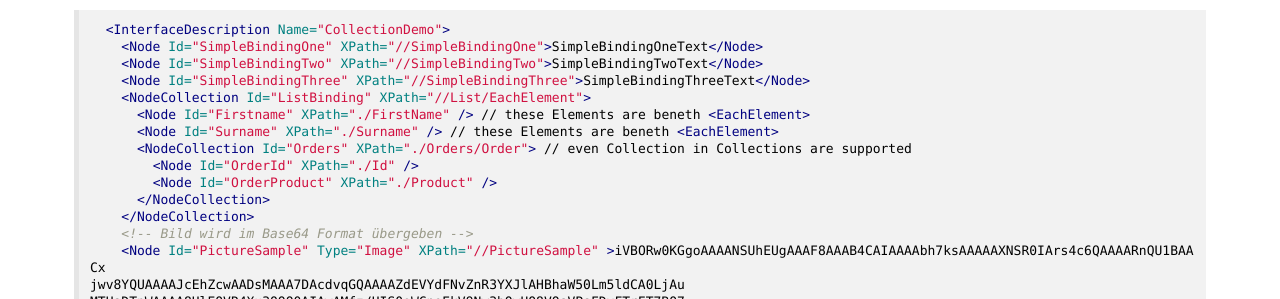
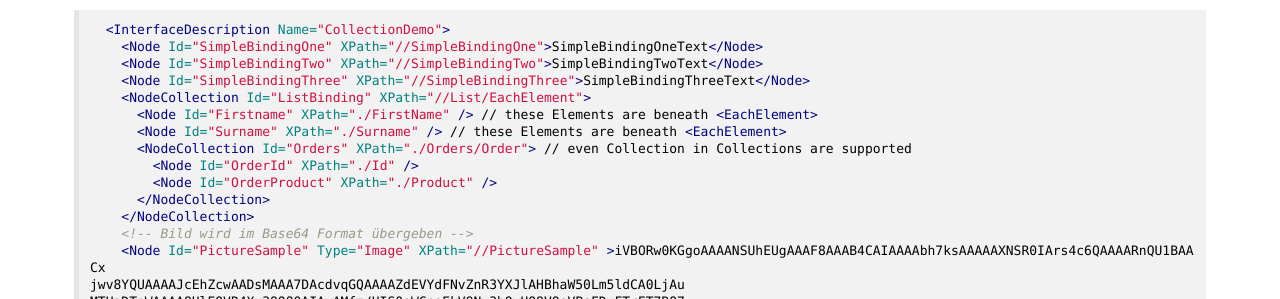
Before and after one commit to primesoft-group/oneoffixx-docs, a Jekyll site: the page built from _pages/connect/de/connect-functions-custominterfaceconnector.md, in a window 1280 px wide and 900 px high, scrolled down 1777 px. Shown: the part 153-452 px from the top of the window. Built offline with Jekyll 4.4.1, drawn with Linux system fonts in a browser that asks for light colours; nearby versions of some CDN libraries; some web fonts are replaced.

Commit message:
Update connect-functions-custominterfaceconnector.md (#13)

```diff
--- a/_pages/connect/de/connect-functions-custominterfaceconnector.md
+++ b/_pages/connect/de/connect-functions-custominterfaceconnector.md
@@ -92,8 +92,8 @@ Beispiel einer Transformationsdatei. Die Elementinhalte werden als Beispielconte
     <Node Id="SimpleBindingTwo" XPath="//SimpleBindingTwo">SimpleBindingTwoText</Node>
     <Node Id="SimpleBindingThree" XPath="//SimpleBindingThree">SimpleBindingThreeText</Node>
     <NodeCollection Id="ListBinding" XPath="//List/EachElement">
-      <Node Id="Firstname" XPath="./FirstName" /> // these Elements are beneth <EachElement>
-      <Node Id="Surname" XPath="./Surname" /> // these Elements are beneth <EachElement>
+      <Node Id="Firstname" XPath="./FirstName" /> // these Elements are beneath <EachElement>
+      <Node Id="Surname" XPath="./Surname" /> // these Elements are beneath <EachElement>
       <NodeCollection Id="Orders" XPath="./Orders/Order"> // even Collection in Collections are supported
         <Node Id="OrderId" XPath="./Id" />
         <Node Id="OrderProduct" XPath="./Product" />
```
